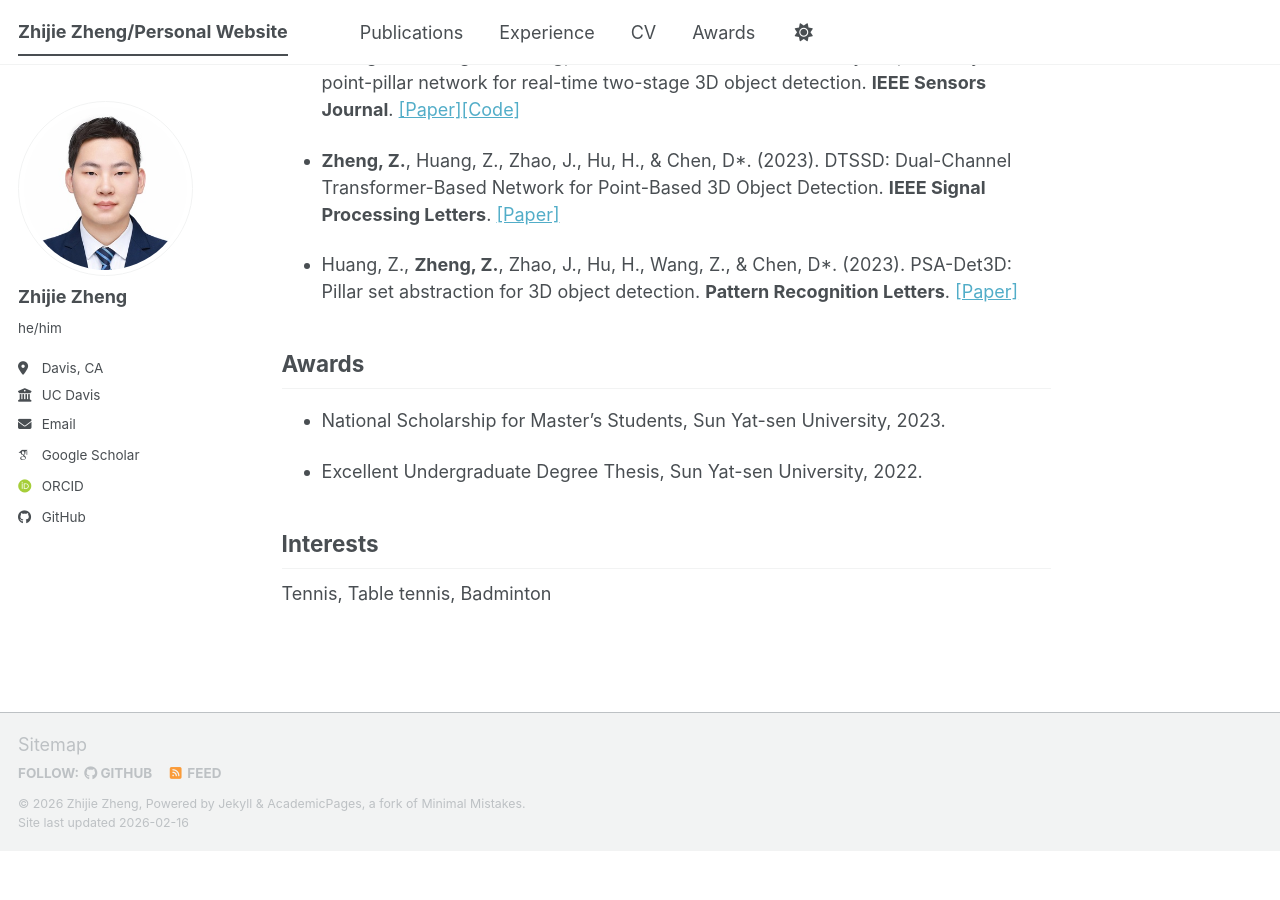
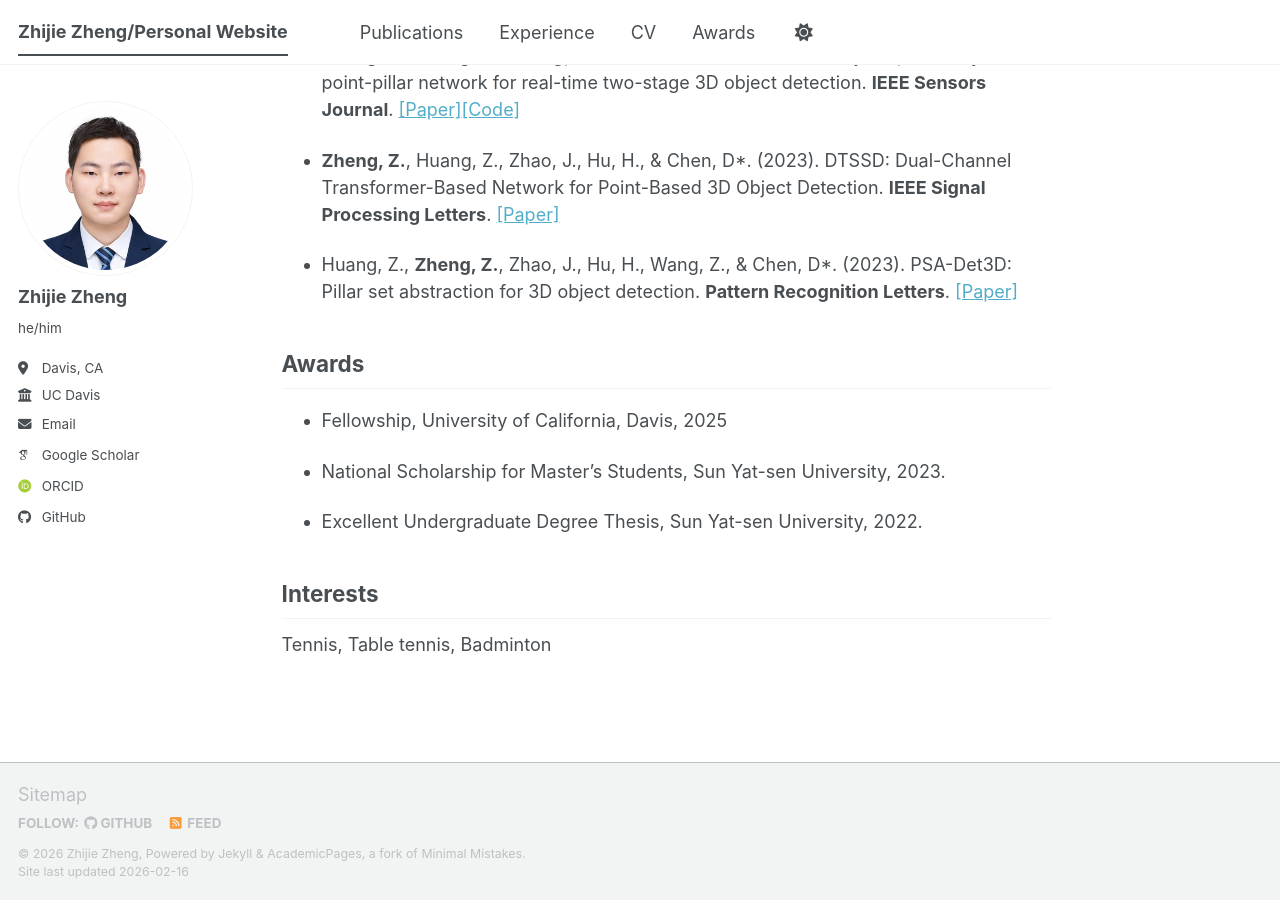
Before and after one commit to microjie372/microjie372.github.io, a Jekyll site: the page built from _pages/about.md, in a window 1280 px wide and 900 px high, scrolled down 1168 px. Built offline with Jekyll 4.4.1, drawn with Linux system fonts in a browser that asks for light colours; some web fonts are replaced; a script bundle is joined from its source files by our own code; library files that are not in the unit come from our copies; before the commit the page ends 2018 px from its top, so only the background shows below that.

Commit message:
Update about.md

```diff
--- a/_pages/about.md
+++ b/_pages/about.md
@@ -45,6 +45,8 @@ Publications
 
 Awards
 ------
+- Fellowship, University of California, Davis, 2025
+
 - National Scholarship for Master’s Students, Sun Yat-sen University, 2023.
 
 - Excellent Undergraduate Degree Thesis, Sun Yat-sen University, 2022.
```
